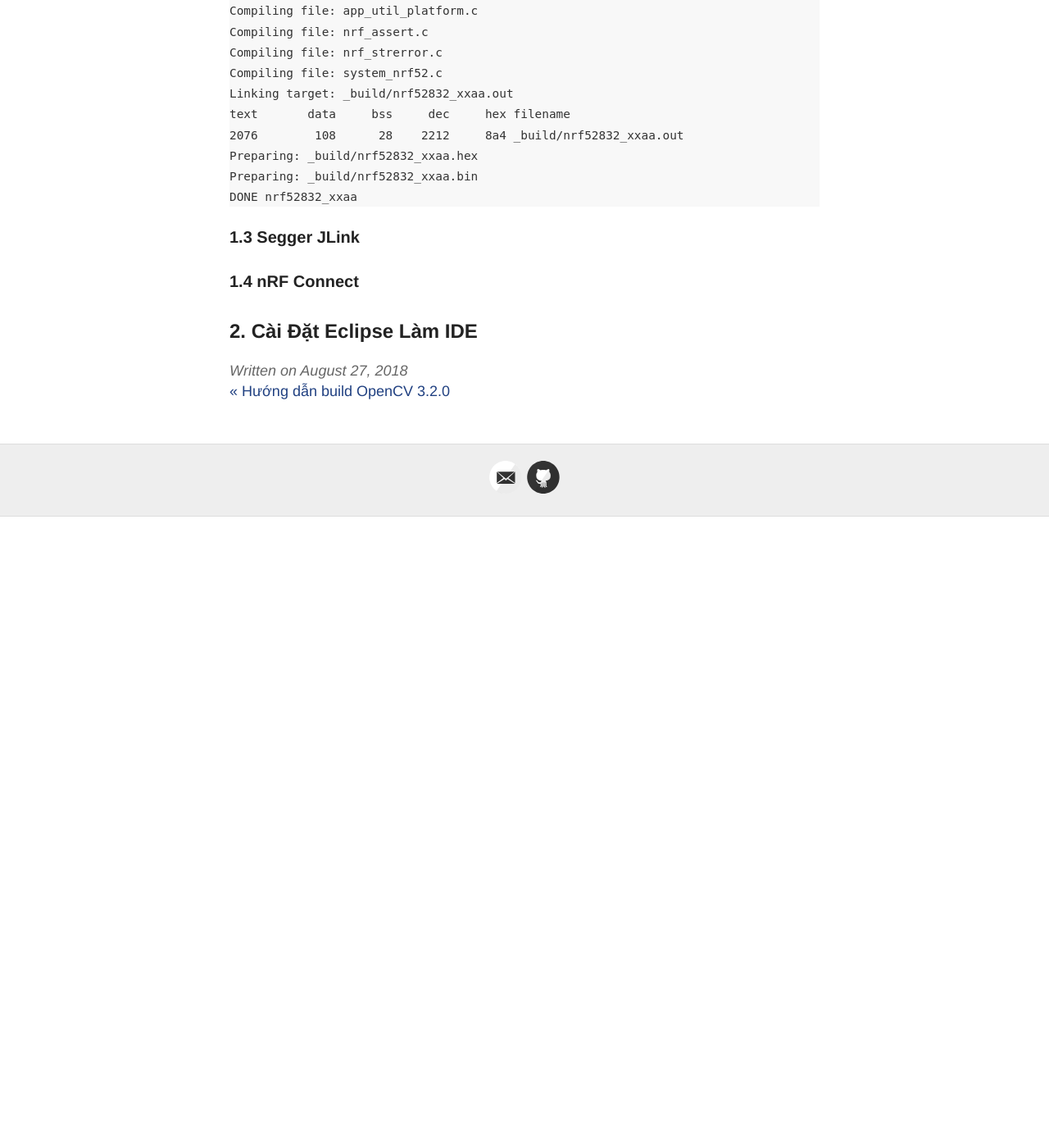
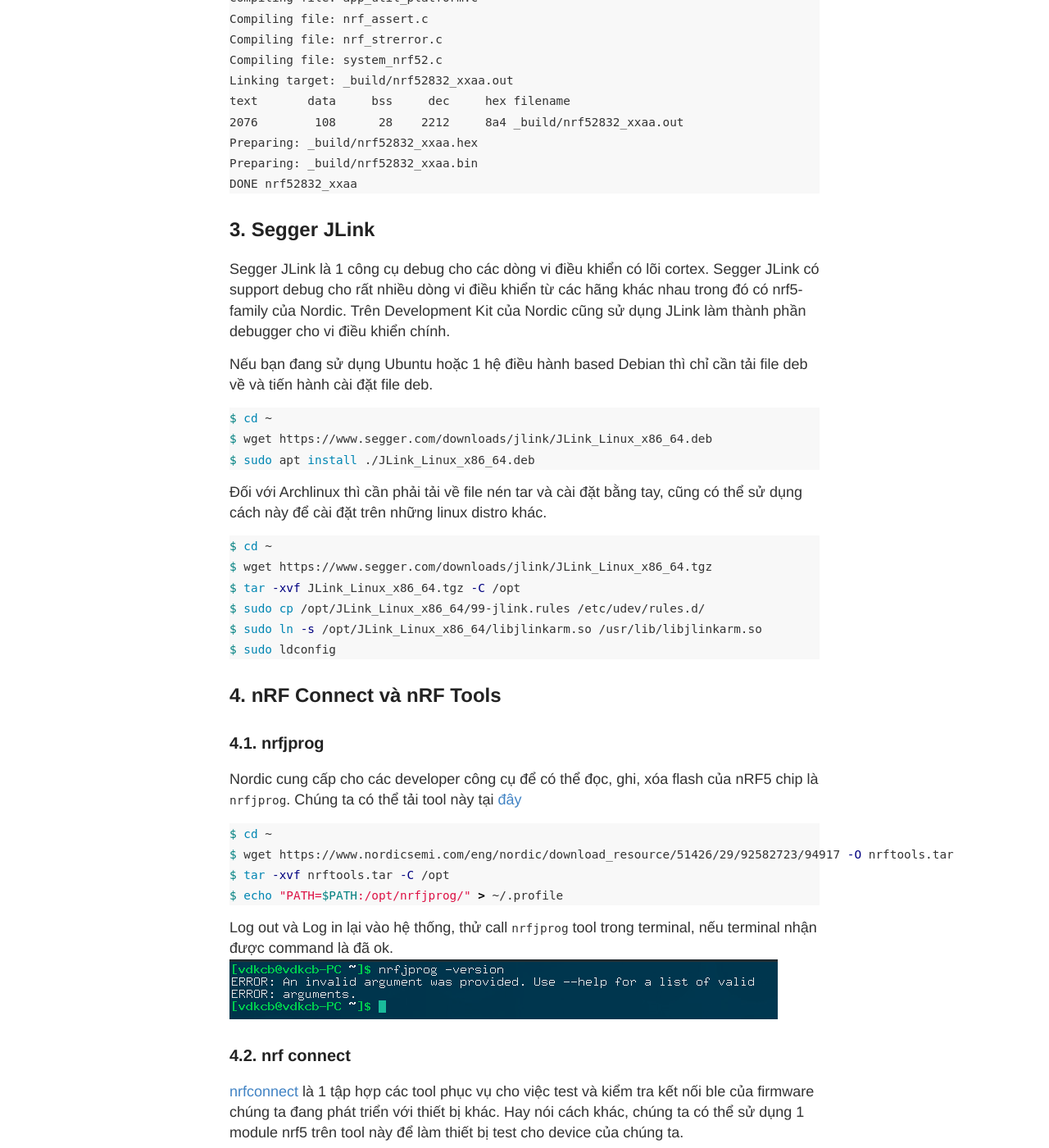
Before and after one commit to sokulabs/vidieukhiencoban.github.io, a Jekyll site: the page built from _posts/2018-08-27-Cai-Dat_Moi-Truong-nRF5.md, in a window 1280 px wide and 1400 px high, scrolled down 1798 px. Shown: the whole window at 82% size. Built offline with Jekyll 4.4.1, drawn with Linux system fonts in a browser that asks for light colours; comment, search, counter and statistics services are not loaded; before the commit the page ends 2428 px from its top, so only the background shows below that; some of the changed text lies outside the part shown.

Commit message:
done cai dat sdk

````diff
--- a/_posts/2018-08-27-Cai-Dat_Moi-Truong-nRF5.md
+++ b/_posts/2018-08-27-Cai-Dat_Moi-Truong-nRF5.md
@@ -68,8 +67,58 @@ Preparing: _build/nrf52832_xxaa.bin
 DONE nrf52832_xxaa
 ```
 
-### 1.3 Segger JLink
+## 3. Segger JLink
+Segger JLink là 1 công cụ debug cho các dòng vi điều khiển có lõi cortex. Segger JLink có support debug cho rất nhiều dòng vi điều khiển từ các hãng khác nhau trong đó có nrf5-family của Nordic. Trên Development Kit của Nordic cũng sử  dụng JLink làm thành phần debugger cho vi điều khiển chính.
 
-### 1.4 nRF Connect
+Nếu bạn đang sử dụng Ubuntu hoặc 1 hệ điều hành based Debian thì chỉ cần tải file deb về và tiến hành cài đặt file deb.
+```bash
+$ cd ~
+$ wget https://www.segger.com/downloads/jlink/JLink_Linux_x86_64.deb
+$ sudo apt install ./JLink_Linux_x86_64.deb
+```
 
-## 2. Cài Đặt Eclipse Làm IDE
+Đối với Archlinux thì cần phải tải về file nén tar và cài đặt bằng tay, cũng có thể sử dụng cách này để cài đặt trên những linux distro khác.
+```bash
+$ cd ~
+$ wget https://www.segger.com/downloads/jlink/JLink_Linux_x86_64.tgz
+$ tar -xvf JLink_Linux_x86_64.tgz -C /opt
+$ sudo cp /opt/JLink_Linux_x86_64/99-jlink.rules /etc/udev/rules.d/
+$ sudo ln -s /opt/JLink_Linux_x86_64/libjlinkarm.so /usr/lib/libjlinkarm.so
+$ sudo ldconfig
+```
+
+## 4. nRF Connect và nRF Tools
+### 4.1. nrfjprog
+Nordic cung cấp cho các developer công cụ để có thể đọc, ghi, xóa flash của nRF5 chip là `nrfjprog`. Chúng ta có thể tải tool này tại [đây](https://www.nordicsemi.com/eng/nordic/download_resource/51426/29/92582723/94917)
+```bash
+$ cd ~
+$ wget https://www.nordicsemi.com/eng/nordic/download_resource/51426/29/92582723/94917 -O nrftools.tar
+$ tar -xvf nrftools.tar -C /opt
+$ echo "PATH=$PATH:/opt/nrfjprog/" > ~/.profile
+```
+
+Log out và Log in lại vào hệ thống, thử call `nrfjprog` tool trong terminal, nếu terminal nhận được command là đã ok.
+![Test nrfjprog]({{ site.baseurl }}/images/2018-08-27-nrfjprog-version.png "nrfjprog output")
+
+### 4.2. nrf connect
+[nrfconnect](https://www.nordicsemi.com/eng/nordic/Products/nRF51822-Development-Kit/nRF-Connect-Linux/56417) là 1 tập hợp các tool phục vụ cho việc test và kiểm tra kết nối ble của firmware chúng ta đang phát triển với thiết bị khác. Hay nói cách khác, chúng ta có thể sử dụng 1 module nrf5 trên tool này để làm thiết bị test cho device của chúng ta.
+
+```bash
+$ wget https://www.nordicsemi.com/eng/nordic/download_resource/56417/18/30661060/108237 -O /opt/nrfconnect-2.5.0.AppImage
+$ sudo chmod +x /opt/nrfconnect-2.5.0.AppImage
+```
+Để khởi động ứng dụng ta chỉ cần di chuyển terminal đến thư mục chứa ứng dụng và khởi chạy
+```bash
+$ cd /opt
+$ ./nrfconnect-2.5.0.AppImage
+```
+hoặc tạo 1 symbolic link vào trong thư mục `/usr/bin` để có thể gọi trực tiếp bất cứ đâu
+```bash
+$ sudo ln -s /opt/nrfconnect-2.5.0.AppImage /usr/bin/nrfconnect
+```
+![nrfconnect GUI]({{ site.baseurl }}/images/2018-08-27-nrfconnect-gui.png "nrfconnect GUI")
+
+## 5. Kết
+Như vậy là đã cài xong những công cụ cần thiết để có thể phát triển firmware cho nRF5 trên môi trường Linux. Điều phải làm tiếp theo là bạn cần có 1 trình editor để viết code hoặc 1 trình IDE. Chúng ta có thể sử dụng Geany, Vim, Visual Studio Code hoặc Eclipse,...
+
+Bài [tiếp theo]() sẽ hướng dẫn cài đặt Eclipse IDE cho nRF5.
````
Also changed, not shown: other parts of _posts/2018-08-27-Cai-Dat_Moi-Truong-nRF5.md (+5 -6 lines), _posts/2018-08-28-Cai-Dat-Eclipse-Cho-nrf5.md (added, +5 -0 lines), images/2018-08-27-nrfconnect-gui.png (added), images/2018-08-27-nrfjprog-version.png (added).
